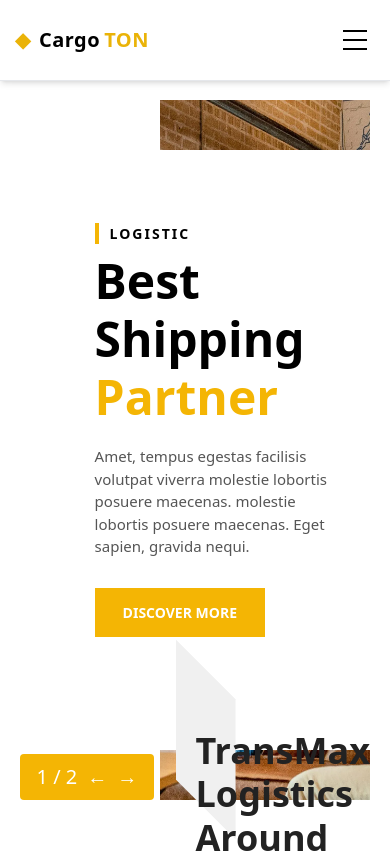
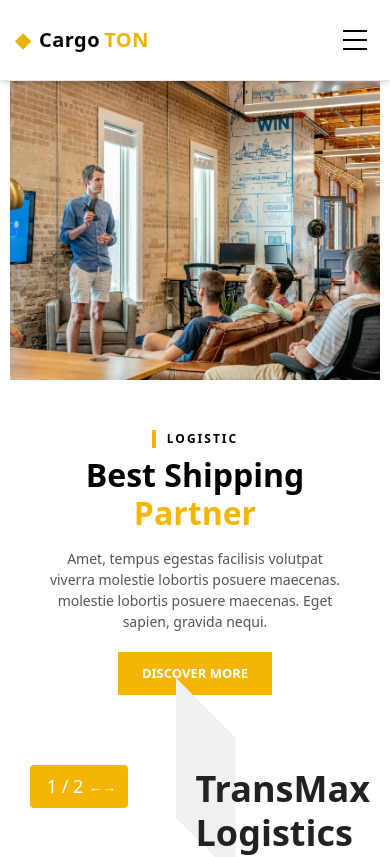
Before and after one commit to Sandeepa-Nilushan/FED-Practical-3, a React (Create React App) app: page / in a window 390 px wide. Shown: the top 857 px of the page. Built offline with nearby package versions, Linux system fonts and the light colour scheme; the HTML template or start-up script is replaced by a standard one.

Commit message:
Update: slider responsive

```diff
--- a/src/components/Slider/Slider.css
+++ b/src/components/Slider/Slider.css
@@ -2,30 +2,57 @@
   width: 100%;
   display: flex;
   justify-content: center;
-  margin-top: 100px;
+  margin-top: 80px;
 }
 
 .slider-wrapper {
   position: relative;
-  width: 90%;
+  width: 95%;
   max-width: 1400px;
-  height: 700px;
+  height: auto;
+  min-height: 500px;
   display: flex;
+  flex-direction: column;
   overflow: hidden;
   background-color: #fff;
 }
 
+@media (min-width: 768px) {
+  .slider-wrapper {
+    flex-direction: row;
+    height: 600px;
+  }
+}
+
 .left-column {
-  width: 40%;
+  width: 100%;
   display: flex;
   flex-direction: column;
   justify-content: center;
+  padding: 30px 20px;
+  order: 2;
+}
+
+@media (min-width: 768px) {
+  .left-column {
+    width: 40%;
     padding: 60px 40px;
+    order: 1;
+  }
 }
 
 .right-column {
+  width: 100%;
+  height: 300px;
+  order: 1;
+}
+
+@media (min-width: 768px) {
+  .right-column {
     width: 60%;
     height: 100%;
+    order: 2;
+  }
 }
 
 .slider-image-container {
@@ -47,8 +74,27 @@
   display: flex;
   flex-direction: column;
   justify-content: center;
+  position: relative;
 }
 
+.text-content-wrapper {
+  position: relative;
+  left: 0;
+  top: 0;
+  transform: none;
+  height: auto;
+  max-width: 100%;
+  background-color: white;
+  padding: 20px;
+  z-index: 3;
+  text-align: center;
+  display: flex;
+  flex-direction: column;
+  justify-content: center;
+  align-items: center;
+}
+
+@media (min-width: 768px) {
   .text-content-wrapper {
     position: absolute;
     left: 10%;
@@ -56,23 +102,27 @@
     height: 600px;
     transform: translateY(-50%);
     max-width: 700px;
-  background-color: white;
     padding: 40px;
-  z-index: 3;
     text-align: left;
-  display: flex;
-  flex-direction: column;
-  justify-content: center;
+    align-items: flex-start;
+  }
 }
 
 .logistic-label {
   color: #000;
   font-weight: bold;
   letter-spacing: 2px;
-  font-size: 14px;
+  font-size: 12px;
   margin-bottom: 8px;
   position: relative;
   padding-left: 15px;
+  text-align: left;
+}
+
+@media (min-width: 768px) {
+  .logistic-label {
+    font-size: 14px;
+  }
 }
 
 .logistic-label::before {
@@ -86,10 +136,19 @@
 }
 
 .slider-heading {
+  font-size: 32px;
+  font-weight: 700;
+  margin-bottom: 15px;
+  line-height: 1.2;
+  text-align: center;
+}
+
+@media (min-width: 768px) {
+  .slider-heading {
     font-size: 48px;
-  font-weight: 700;
     margin-bottom: 20px;
-  line-height: 1.2;
+    text-align: left;
+  }
 }
 
 .highlight {
@@ -97,33 +156,49 @@
 }
 
 .slider-description {
+  font-size: 14px;
+  color: #555;
+  margin-bottom: 20px;
+  max-width: 100%;
+  text-align: center;
+}
+
+@media (min-width: 768px) {
+  .slider-description {
     font-size: 15px;
-  color: #555;
     margin-bottom: 30px;
     max-width: 420px;
+    text-align: left;
+  }
 }
 
 .discover-button {
   background-color: #f4b504;
   color: white;
   border: none;
-  padding: 14px 28px;
-  font-size: 14px;
+  padding: 12px 24px;
+  font-size: 13px;
   font-weight: bold;
   cursor: pointer;
-  margin-bottom: 40px;
+  margin-bottom: 30px;
   width: fit-content;
 }
 
+@media (min-width: 768px) {
+  .discover-button {
+    padding: 14px 28px;
+    font-size: 14px;
+    margin-bottom: 40px;
+  }
+}
+
 .discover-button:hover {
-  background-color: #d4a003; /* Darker yellow on hover */
-  transition: background-color 0.3s ease; /* Smooth transition */
+  background-color: #d4a003;
+  transition: background-color 0.3s ease;
 }
 
 .arrows {
-  position: absolute;
-  bottom: 0px;
-  left: 0px;
+  position: relative;
   display: flex;
   align-items: center;
   z-index: 4;
@@ -131,17 +206,55 @@
   padding: 8px 12px;
   border-radius: 4px;
   color: #fff;
-  font-size: 16px;
+  font-size: 14px;
+  margin-top: 20px;
+  width: fit-content;
 }
 
-.arrows:hover {
-  background-color: #d4a003; /* Darker yellow on hover */
-  cursor: pointer; /* Indicate it's clickable */
+@media (min-width: 768px) {
+  .arrows {
+    position: absolute;
+    bottom: 0px;
+    left: 0px;
+    margin-top: 0;
+    font-size: 12px;
+    padding: 4px 8px;
+  }
+
+  .arrows span {
+    font-size: 14px;
+    margin-right: 3px;
+    margin-left: 3px;
+  }
+}
+
+@media (min-width: 1024px) {
+  .arrows {
+    font-size: 16px;
+    padding: 8px 12px;
   }
 
   .arrows span {
     font-size: 20px;
+    margin-right: 5px;
+    margin-left: 5px;
+  }
+}
+
+.arrows:hover {
+  background-color: #d4a003;
+  cursor: pointer;
+}
+
+.arrows span {
+  font-size: 18px;
   cursor: pointer;
   margin-right: 5px;
   margin-left: 5px;
 }
+
+@media (min-width: 768px) {
+  .arrows span {
+    font-size: 20px;
+  }
+}
--- a/src/components/Slider/Slider.jsx
+++ b/src/components/Slider/Slider.jsx
@@ -1,4 +1,4 @@
-import React, { useState } from 'react';
+import React, { useState, useEffect } from 'react';
 import './Slider.css';
 import image1 from '../../assets/images/austin-distel-rxpThOwuVgE-unsplash.webp';
 import image2 from '../../assets/images/microsoft-365-MFK0JpFU13U-unsplash.webp';
@@ -20,6 +20,16 @@ const slides = [
 
 const Slider = () => {
   const [currentIndex, setCurrentIndex] = useState(0);
+  const [isMobile, setIsMobile] = useState(window.innerWidth < 768);
+
+  useEffect(() => {
+    const handleResize = () => {
+      setIsMobile(window.innerWidth < 768);
+    };
+
+    window.addEventListener('resize', handleResize);
+    return () => window.removeEventListener('resize', handleResize);
+  }, []);
 
   const prevSlide = () => {
     setCurrentIndex((prev) => (prev === 0 ? slides.length - 1 : prev - 1));
@@ -32,7 +42,7 @@ const Slider = () => {
   const scrollToServices = () => {
     const servicesSection = document.getElementById('services');
     if (servicesSection) {
-      const headerOffset = 100; // Adjust this value as needed
+      const headerOffset = isMobile ? 80 : 100; // Adjusted offset for mobile
       const elementPosition = servicesSection.getBoundingClientRect().top;
       const offsetPosition = elementPosition + window.pageYOffset - headerOffset;
 
@@ -61,13 +71,33 @@ const Slider = () => {
                 posuere maecenas. molestie lobortis posuere maecenas. Eget sapien,
                 gravida nequi.
               </p>
-              <button className="discover-button" onClick={scrollToServices}>DISCOVER MORE</button>
+              <button
+                className="discover-button"
+                onClick={scrollToServices}
+                aria-label="Discover more about our services"
+              >
+                DISCOVER MORE
+              </button>
             </div>
 
-            <div className="arrows">
-              <span>{`${currentIndex + 1} / ${slides.length}`}</span>
-              <span onClick={prevSlide}>&larr;</span>
-              <span onClick={nextSlide}>&rarr;</span>
+            <div className="arrows" role="navigation" aria-label="Slider navigation">
+              <span aria-label={`Slide ${currentIndex + 1} of ${slides.length}`}>
+                {`${currentIndex + 1} / ${slides.length}`}
+              </span>
+              <button
+                onClick={prevSlide}
+                aria-label="Previous slide"
+                className="arrow-button"
+              >
+                &larr;
+              </button>
+              <button
+                onClick={nextSlide}
+                aria-label="Next slide"
+                className="arrow-button"
+              >
+                &rarr;
+              </button>
             </div>
           </div>
         </div>
@@ -78,7 +108,7 @@ const Slider = () => {
               <img
                 key={slide.id}
                 src={slide.image}
-                alt={`Slide ${slide.id}`}
+                alt={`${slide.heading} ${slide.highlight}`}
                 className="slider-image"
                 style={{
                   transform: `translateX(${-currentIndex * 100}%)`,
```
Lines whose indentation alone changed are shown as unchanged.
